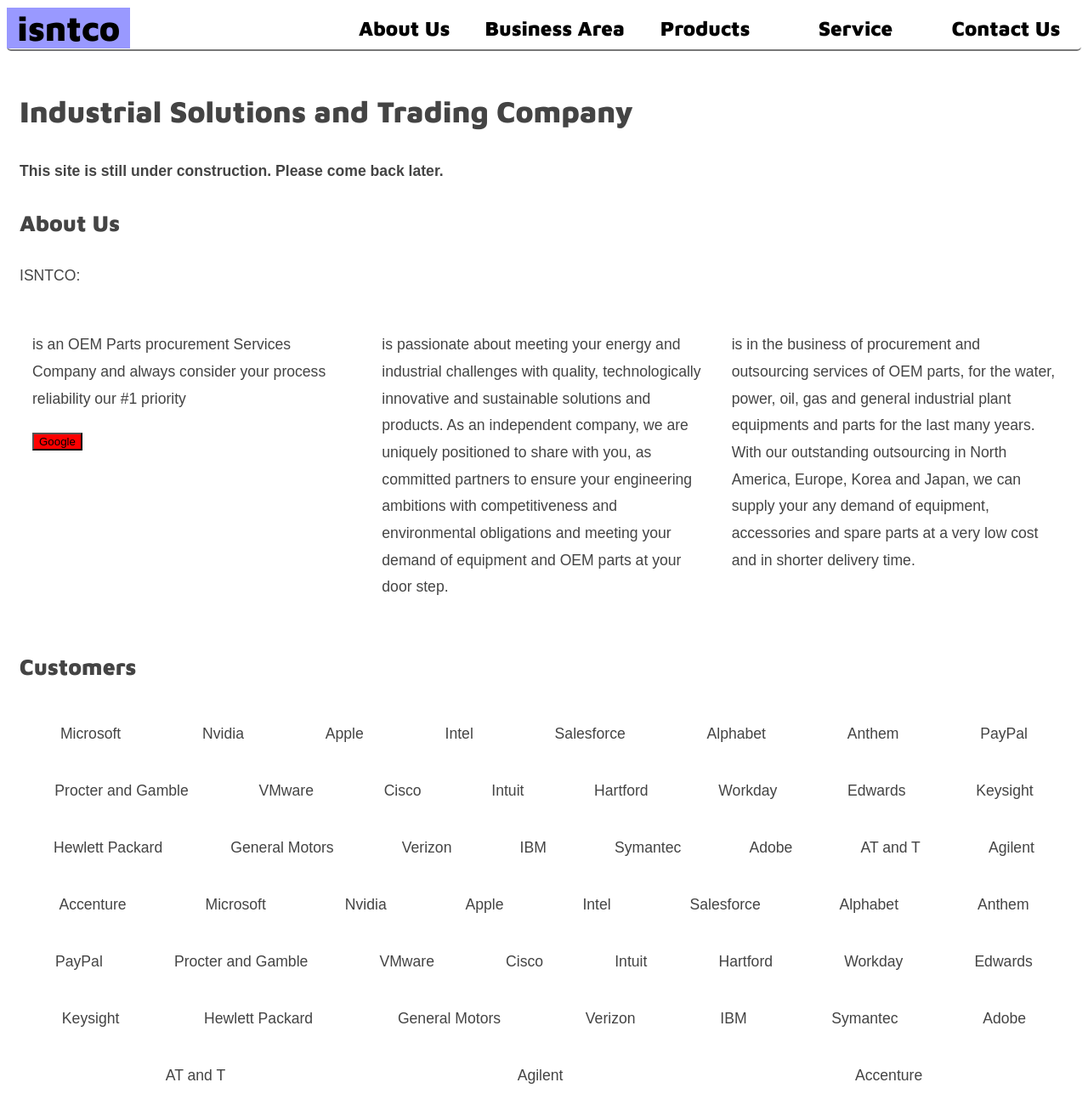
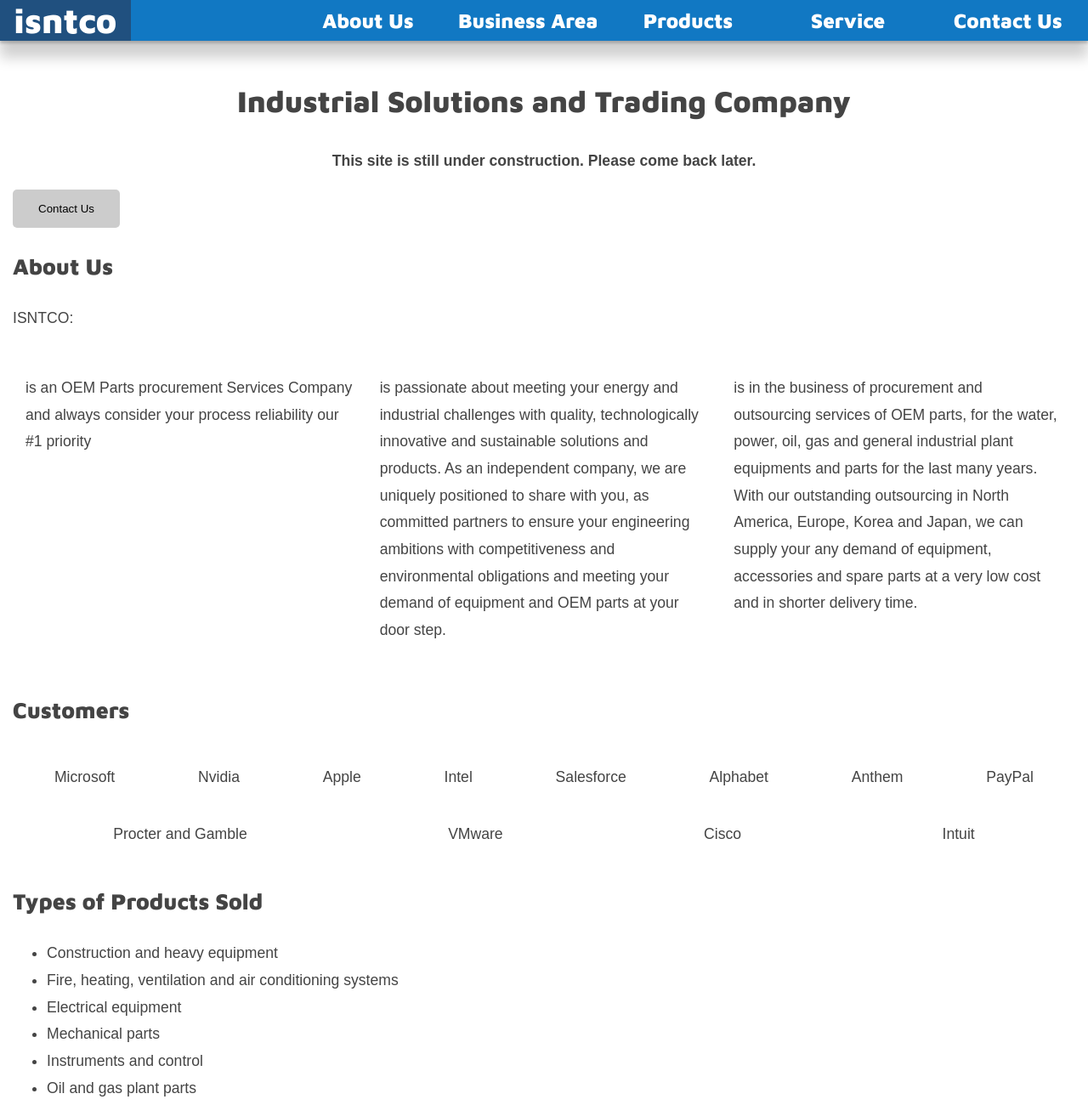
Before and after one commit to Hassan-Shabbir/isntco, a plain HTML site: page index.html in a window 1280 px wide. Shown: the top 1300 px of the page at 85% size. Drawn offline with Linux system fonts and the light colour scheme.

Commit message:
beautify navbar

```diff
--- a/index.html
+++ b/index.html
@@ -7,12 +7,30 @@
   <link rel="stylesheet" href="https://fonts.googleapis.com/css?family=Maven+Pro:wght@900&display=swap">
 	<style>
     /** basic site styling **/
+    body {
+      margin: 0px;
+    }
+
+    /* button click that scrolls to location */
+    html {
+      scroll-behavior: smooth;
+    }
+
     h1, h2, h3, h4, h5, h6 {
+      /* use google font that closely resembles logo */
       font-family: 'Maven Pro', sans-serif;
     }
 
+    /* style copied from semantic ui */
     button {
-      background-color: red;
+      background-color: #CCC;
+      border: grey;
+      padding: 15px 30px;
+      border-radius: 5px;
+    }
+
+    .hero > * {
+      text-align: center;
     }
 
     /* wraps all non-navbar elems */
@@ -28,35 +46,39 @@
 
     /** top navbar styling **/
     .navbar {
-      height: 50px;
+      height: 2em;
       font-size: 1.5em;
       font-family: 'Maven Pro';
+      background-color: #1178C3;
 
       display: grid;
-      grid-template-columns: 30% repeat(5, 1fr);
+      grid-template-columns: 1.8fr repeat(5, 1fr);
       justify-items: center;
       align-items: center;
-      border-bottom-style: solid;
-      border-color: #777;
-      border-radius: 5px;
-      border-width: 2px;
+      box-shadow: 0 3px 3px 0 rgba(0, 0, 0, 0.2), 0 20px 16px 0 rgba(0, 0, 0, 0.19);
     }
 
-    .navbar > *:hover {
-      color: red;
+    .navbar * {
+      text-decoration: none;
+      color: #FFF;
     }
 
     .navhome {
       justify-self: left;
-      background-color: #99F;
+      background: #20507F;
+    }
+
+    .navlarge {
+      color: #FFF;
     }
 
     /* css based logo for isntco */
     .logo {
       font-family: 'Maven Pro', sans-serif;
       font-size: 1.7em;
-      padding: 0.3em;
+      padding: 0.4em;
       font-weight: 900;
+      color: #FFF;
     }
 
     /* hide "more" tab since page is >1100px */
@@ -85,13 +107,13 @@
       padding-right: 40px;
     }
 
-    /** hide other tabs and only show logo and "more" **/
     @media only screen and (max-width: 1200px) {
       .navbar {
         grid-template-columns: repeat(6, 1fr);
       }
     }
 
+    /** hide other tabs and only show logo and "more" **/
     @media only screen and (max-width: 940px) {
       .navbar {
         grid-template-columns: repeat(2, 1fr);
@@ -104,6 +126,10 @@
       .more {
         display: block;
       }
+
+      .points {
+        grid-template-columns: repeat(1, 1fr);
+      }
     }
 	</style>
 </head>
@@ -112,23 +138,23 @@
     <div class="navhome">
       <a style="text-decoration:none;color:black" href="/"><span class="logo">isntco</span></a>
     </div>
-    <div class="navlarge">About Us</div>
-    <div class="navlarge">Business Area</div>
-    <div class="navlarge">Products</div>
-    <div class="navlarge">Service</div>
-    <div class="navlarge">Contact Us</div>
+    <div class="navlarge"><a href="#">About Us</a></div>
+    <div class="navlarge"><a href="#">Business Area</a></div>
+    <div class="navlarge"><a href="#">Products</a></div>
+    <div class="navlarge"><a href="#">Service</a></div>
+    <div class="navlarge"><a href="#">Contact Us</a></div>
     <div class="more">More</div>
   </div>
   <div class="content">
-    <h1>Industrial Solutions and Trading Company</h1>
-    <p><strong>This site is still under construction. Please come back later.</strong></p>
+    <div class="hero">
+      <h1>Industrial Solutions and Trading Company</h1>
+      <p><strong>This site is still under construction. Please come back later.</strong></p>
+      <a href="#contact-us"><button>Contact Us</button></a>
+    </div>
     <h2>About Us</h2>
     <p>ISNTCO:</p>
-    <div class="points">
-      <div>
-        <p>is an OEM Parts procurement Services Company and always consider your process reliability our #1 priority</p>
-        <a href="https://www.google.com"><button>Google</button></a>
-      </div>
+    <div class="points" id="points">
+      <p>is an OEM Parts procurement Services Company and always consider your process reliability our #1 priority</p>
       <p>is passionate about meeting your energy and industrial challenges with quality, technologically innovative
       and sustainable solutions and products. As an independent company, we are uniquely positioned to share with you,
       as committed partners to ensure your engineering ambitions with competitiveness and environmental obligations
@@ -152,44 +178,6 @@
       <p>VMware</p>
       <p>Cisco</p>
       <p>Intuit</p>
-      <p>Hartford</p>
-      <p>Workday</p>
-      <p>Edwards</p>
-      <p>Keysight</p>
-      <p>Hewlett Packard</p>
-      <p>General Motors</p>
-      <p>Verizon</p>
-      <p>IBM</p>
-      <p>Symantec</p>
-      <p>Adobe</p>
-      <p>AT and T</p>
-      <p>Agilent</p>
-      <p>Accenture</p>
-      <p>Microsoft</p>
-      <p>Nvidia</p>
-      <p>Apple</p>
-      <p>Intel</p>
-      <p>Salesforce</p>
-      <p>Alphabet</p>
-      <p>Anthem</p>
-      <p>PayPal</p>
-      <p>Procter and Gamble</p>
-      <p>VMware</p>
-      <p>Cisco</p>
-      <p>Intuit</p>
-      <p>Hartford</p>
-      <p>Workday</p>
-      <p>Edwards</p>
-      <p>Keysight</p>
-      <p>Hewlett Packard</p>
-      <p>General Motors</p>
-      <p>Verizon</p>
-      <p>IBM</p>
-      <p>Symantec</p>
-      <p>Adobe</p>
-      <p>AT and T</p>
-      <p>Agilent</p>
-      <p>Accenture</p>
     </div>
     <h2>Types of Products Sold</h2>
     <ul>
@@ -201,7 +189,7 @@
       <li>Oil and gas plant parts</li>
       <li>Water plant parts</li>
     </ul>
-    <h2>Contact Us</h2>
+    <h2 id="contact-us">Contact Us</h2>
     <p>Abdul Rauf Sandhu (President)</p>
     <p><b>Tel:</b> +1 647-262-4862</p>
     <p><b>Email:</b> arsandhu@gmail.com</p>
```
